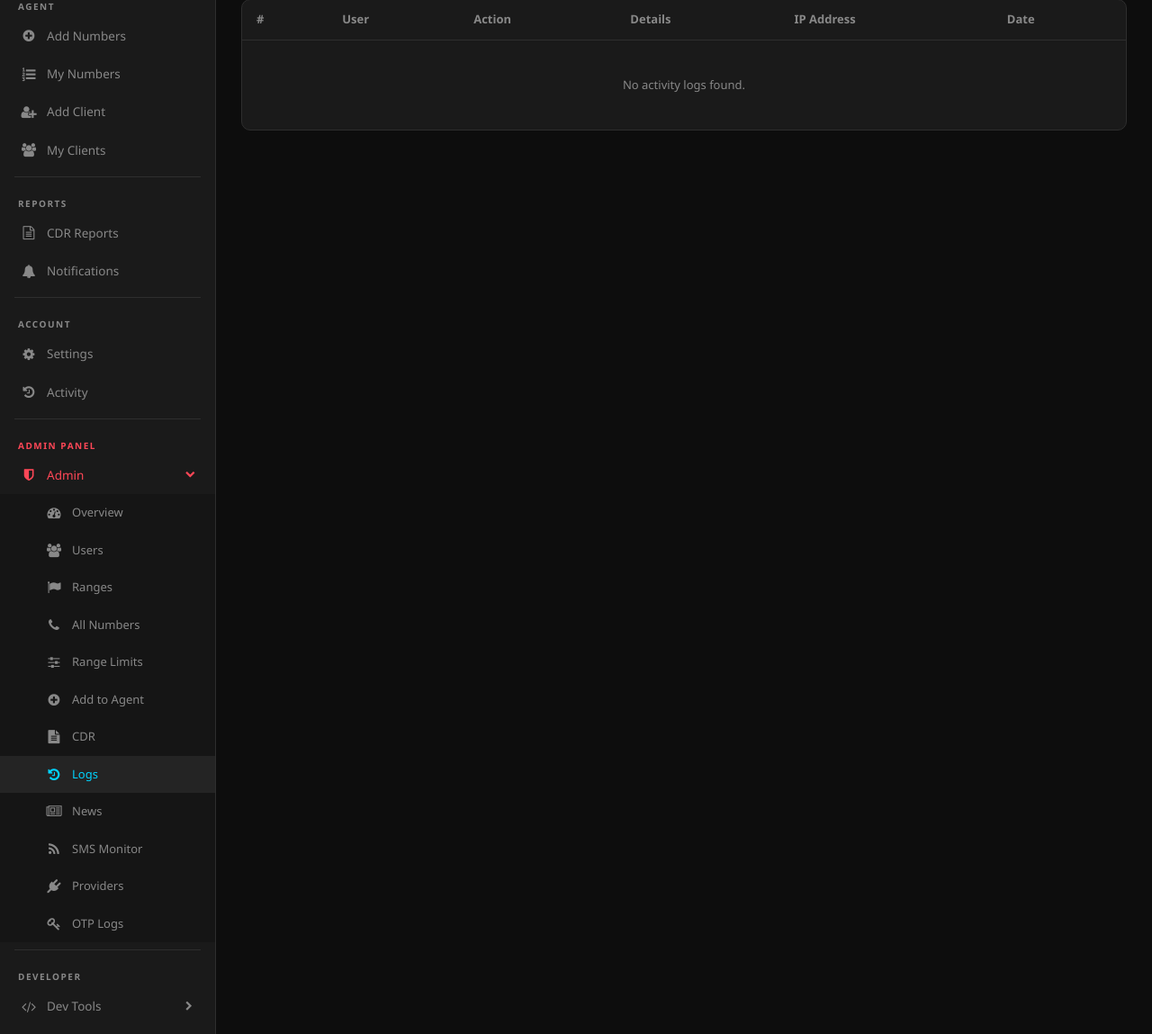
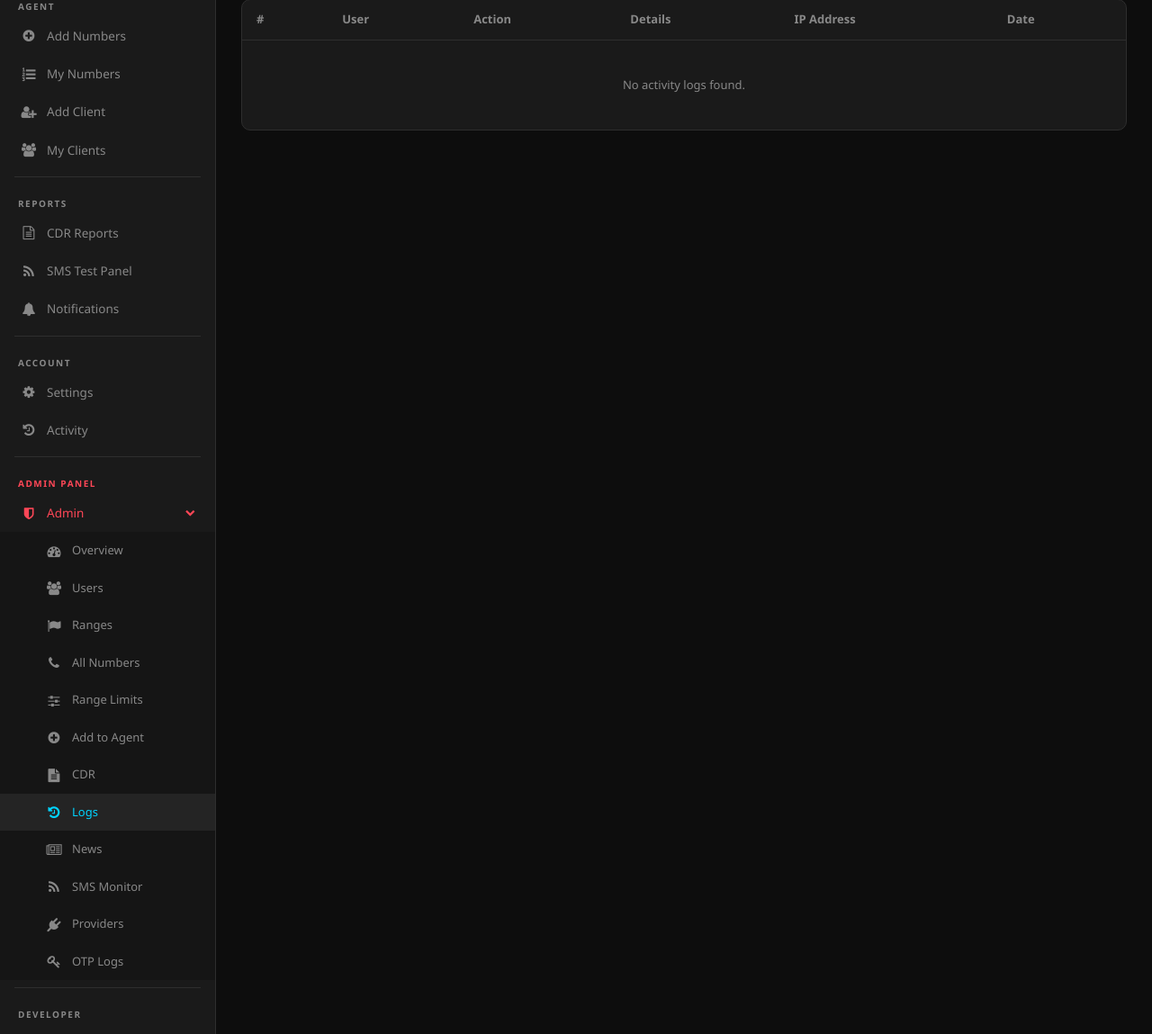
Before and after one commit to jonayedmiya320-prog/Power-SMS-panel, a Flask app: page /activity in a window 1280 px wide. Shown: the part 208-1357 px from the top of the page at 90% size. Run offline with Flask 3, Linux system fonts and the light colour scheme; a user stored in the database is signed in; some libraries are stand-ins or nearby versions.

Commit message:
Update base.html

```diff
--- a/app/templates/base.html
+++ b/app/templates/base.html
@@ -217,6 +217,12 @@
             </a>
         </li>
         <li>
+            <a href="{{ url_for('main.sms_test_panel') }}"
+               class="sb-link {% if request.endpoint == 'main.sms_test_panel' %}active{% endif %}">
+                <i class="fa fa-rss"></i> SMS Test Panel
+            </a>
+        </li>
+        <li>
             <a href="{{ url_for('main.notifications') }}"
                class="sb-link {% if request.endpoint == 'main.notifications' %}active{% endif %}">
                 <i class="fa fa-bell"></i> Notifications
```
